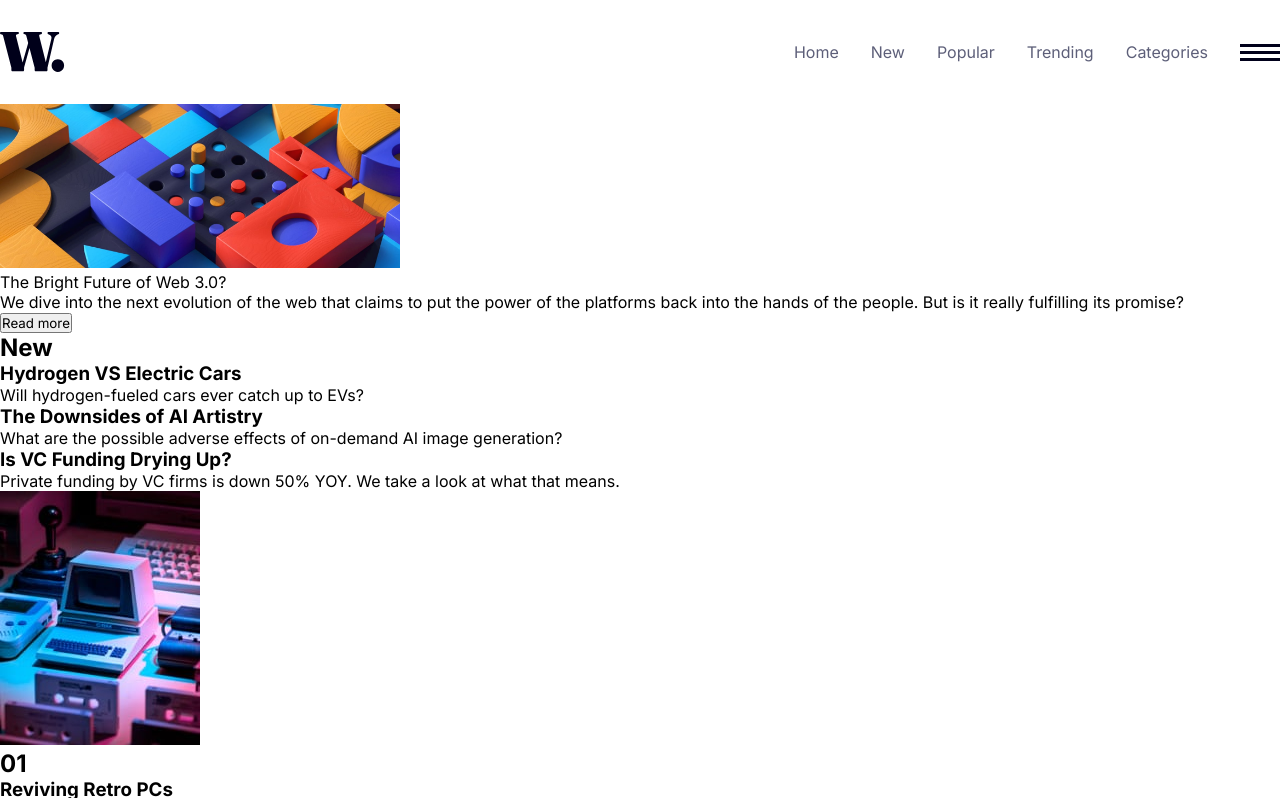
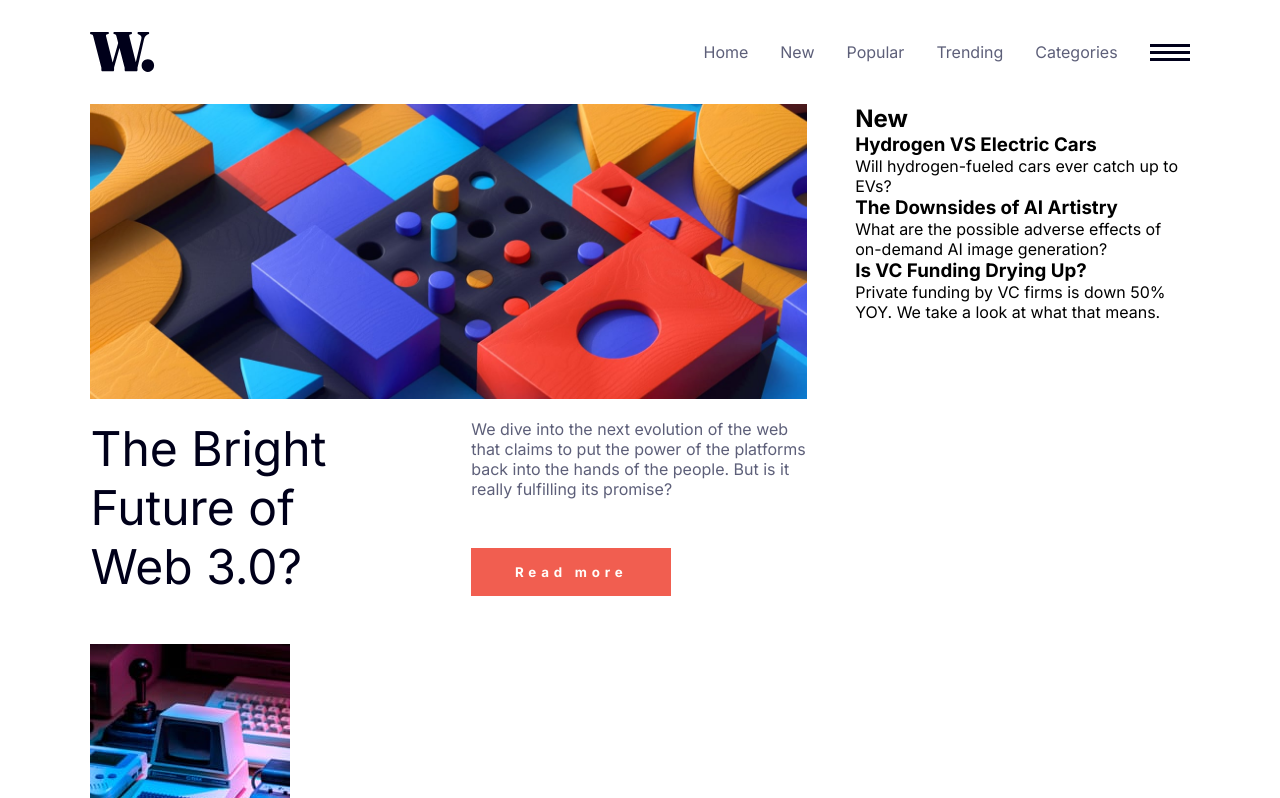
Before and after one commit to flaviociriaco/News-homepage, a plain HTML site: page index.html in a window 1280 px wide. Shown: the top 798 px of the page. Drawn offline with Linux system fonts and the light colour scheme.

Commit message:
adicionando diplay grid

```diff
--- a/assets/CSS/styles.css
+++ b/assets/CSS/styles.css
@@ -12,6 +12,18 @@
   --Grayish-blue: hsl(233, 8%, 79%);
   --Dark-grayish-blue: hsl(236, 13%, 42%);
   --Very-dark-blue: hsl(240, 100%, 5%);
+}
+
+body {
+  width: 100%;
+  min-height: 100vh;
+  display: flex;
+  align-items: center;
+}
+
+.container {
+  max-width: 68.7rem;
+  margin: 0 auto;
 }
 
 nav {
@@ -35,3 +47,53 @@ nav {
 ul {
     list-style: none;
 }
+
+.left img {
+  width: 100%;
+}
+
+.main-container {
+  display: grid;
+  gap: 3rem;
+  grid-template-columns: repeat(3, 1fr);
+  grid-template-rows: repeat(2, 1fr);
+  max-height: 46rem;
+}
+
+.left {
+  grid-column: 2 span;
+  grid-row: 1 span;
+}
+
+.left-info {
+  display: flex;
+  justify-content: space-between;
+  margin-top: 1rem;
+}
+
+.left .title {
+  font-size: 3rem;
+  color: var(--Very-dark-blue);
+  width: 18rem;
+}
+
+.left-text {
+  color: var(--Dark-grayish-blue);
+  width: 21rem;
+}
+
+.left-read {
+  display: flex;
+  flex-direction: column;
+  justify-content: space-between;
+}
+
+.left-read button {
+  background-color: var(--Soft-red);
+  border: none;
+  color: var(--Off-white);
+  width: 12.5rem;
+  padding: 1rem;
+  letter-spacing: 0.3rem;
+  font-weight: 700;
+}
--- a/index.html
+++ b/index.html
@@ -35,7 +35,7 @@
       <main>
         <section class="main-container">
           <div class="left">
-            <img width="400px" src="./assets/images/image-web-3-desktop.jpg" alt="">
+            <img src="./assets/images/image-web-3-desktop.jpg" alt="">
             <div class="left-info">
               <div class="title">The Bright Future of Web 3.0?</div>
               <div class="left-read">
```
